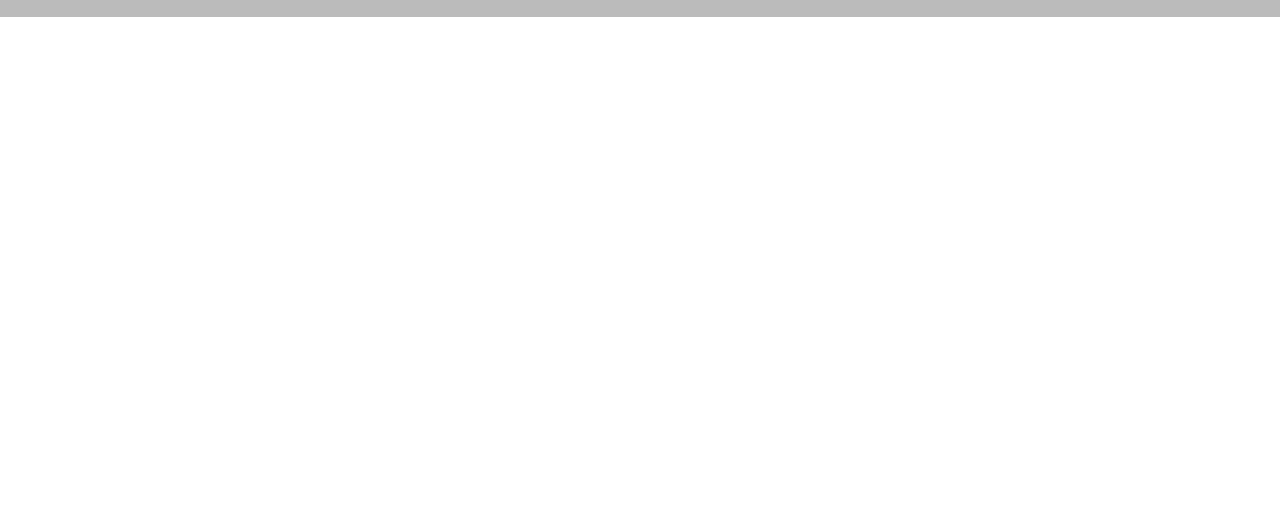
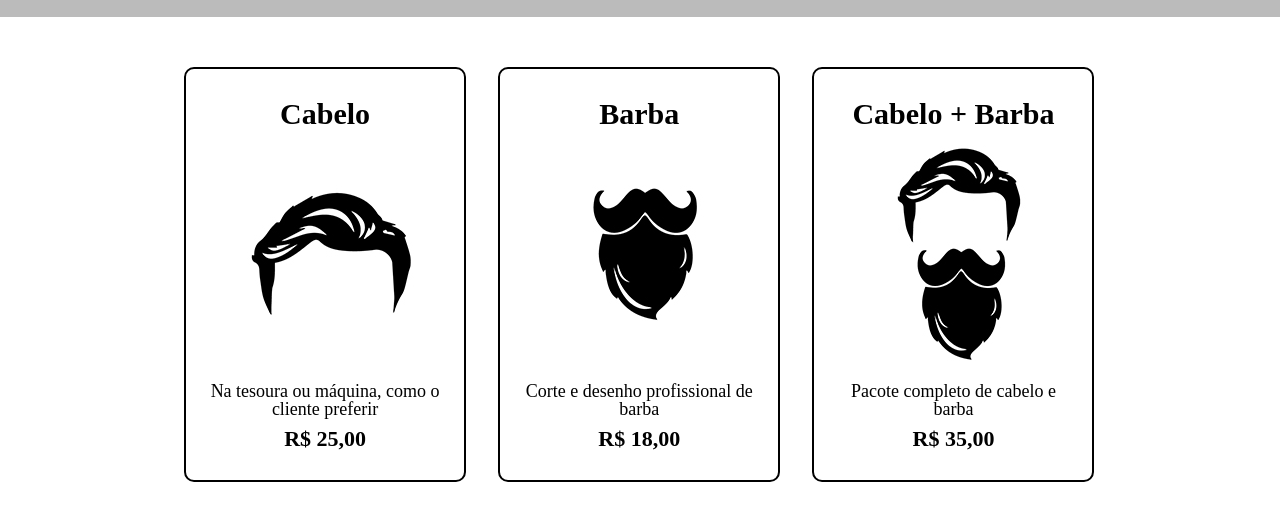
Before and after one commit to ninjasauryt/Html, a plain HTML site: page produtos.html in a window 1280 px wide. Shown: the part 276-796 px from the top of the page. Drawn offline with Linux system fonts and the light colour scheme.

Commit message:
Add files via upload

```diff
--- a/produtos.css
+++ b/produtos.css
@@ -27,3 +27,53 @@ nav a {
 	font-size: 22px;
 	text-decoration: none;
 }
+
+nav a:hover {
+	color: #C78C19;
+	text-decoration: underline;
+}
+
+.produtos {
+	width: 940px;
+	margin: 0 auto;
+	padding: 50px 0;
+}
+
+.produtos li {
+	display: inline-block;
+	text-align: center;
+	width: 30%;
+	vertical-align: top;
+	margin: 0 1.5%;
+	padding: 30px 20px;
+	box-sizing: border-box;
+	border: 2px solid #000000;
+	border-radius: 10px;
+}
+
+.produtos li:hover {
+	border-color: #C78C19;
+}
+
+.produtos li:active {
+	border-color: #088C19;
+}
+
+.produtos li:hover h2 {
+	font-size: 34px;
+}
+
+.produtos h2 {
+	font-size: 30px;
+	font-weight: bold;
+}
+
+.produto-descricao {
+	font-size: 18px;
+}
+
+.produto-preco {
+	font-size: 22px;
+	font-weight: bold;
+	margin-top: 10px;
+}
--- a/produtos.html
+++ b/produtos.html
@@ -2,7 +2,7 @@
 <html>
 	<head>
 		<meta charset="UTF-8">
-		<title>Produtos - Barbearia Cut</title>
+		<title>Produtos - Barbearia Alura</title>
 
 		<link rel="stylesheet" href="reset.css">
 		<link rel="stylesheet" href="produtos.css">
@@ -21,5 +21,28 @@
 				</nav>
 			</div>
 		</header>
+
+		<main>
+			<ul class="produtos">
+				<li>
+					<h2>Cabelo</h2>
+					<img src="cabelo.jpg">
+					<p class="produto-descricao">Na tesoura ou máquina, como o cliente preferir</p>
+					<p class="produto-preco">R$ 25,00</p>
+				</li>
+				<li>
+					<h2>Barba</h2>
+					<img src="barba.jpg">
+					<p class="produto-descricao">Corte e desenho profissional de barba</p>
+					<p class="produto-preco">R$ 18,00</p>
+				</li>
+				<li>
+					<h2>Cabelo + Barba</h2>
+					<img src="cabelo+barba.jpg">
+					<p class="produto-descricao">Pacote completo de cabelo e barba</p>
+					<p class="produto-preco">R$ 35,00</p>
+				</li>
+			</ul>
+		</main>
 	</body>
 </html>
```
Also changed, not shown: index.html (+4 -4 lines), style.css (line endings or trailing spaces), 1 other file.
